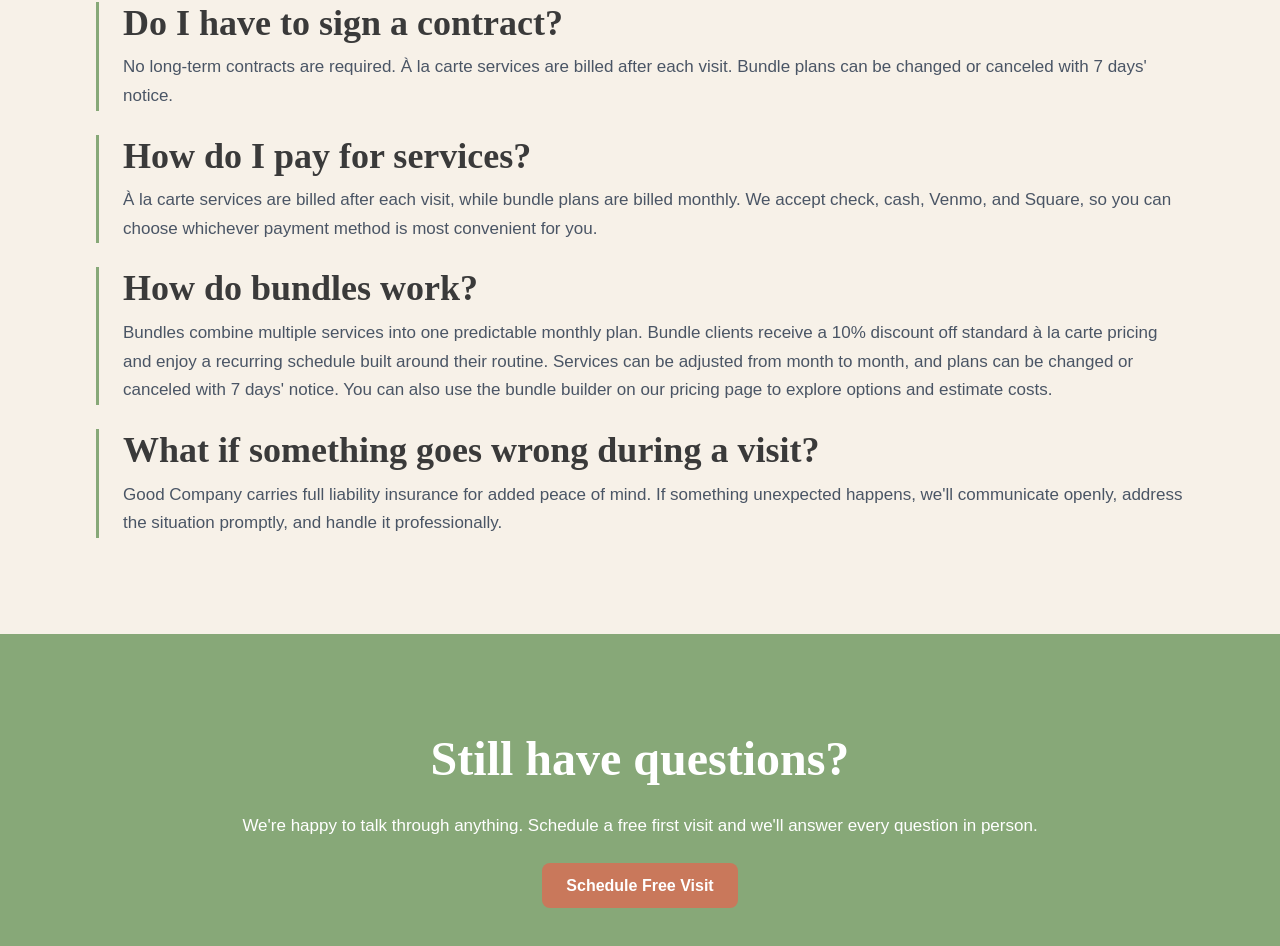
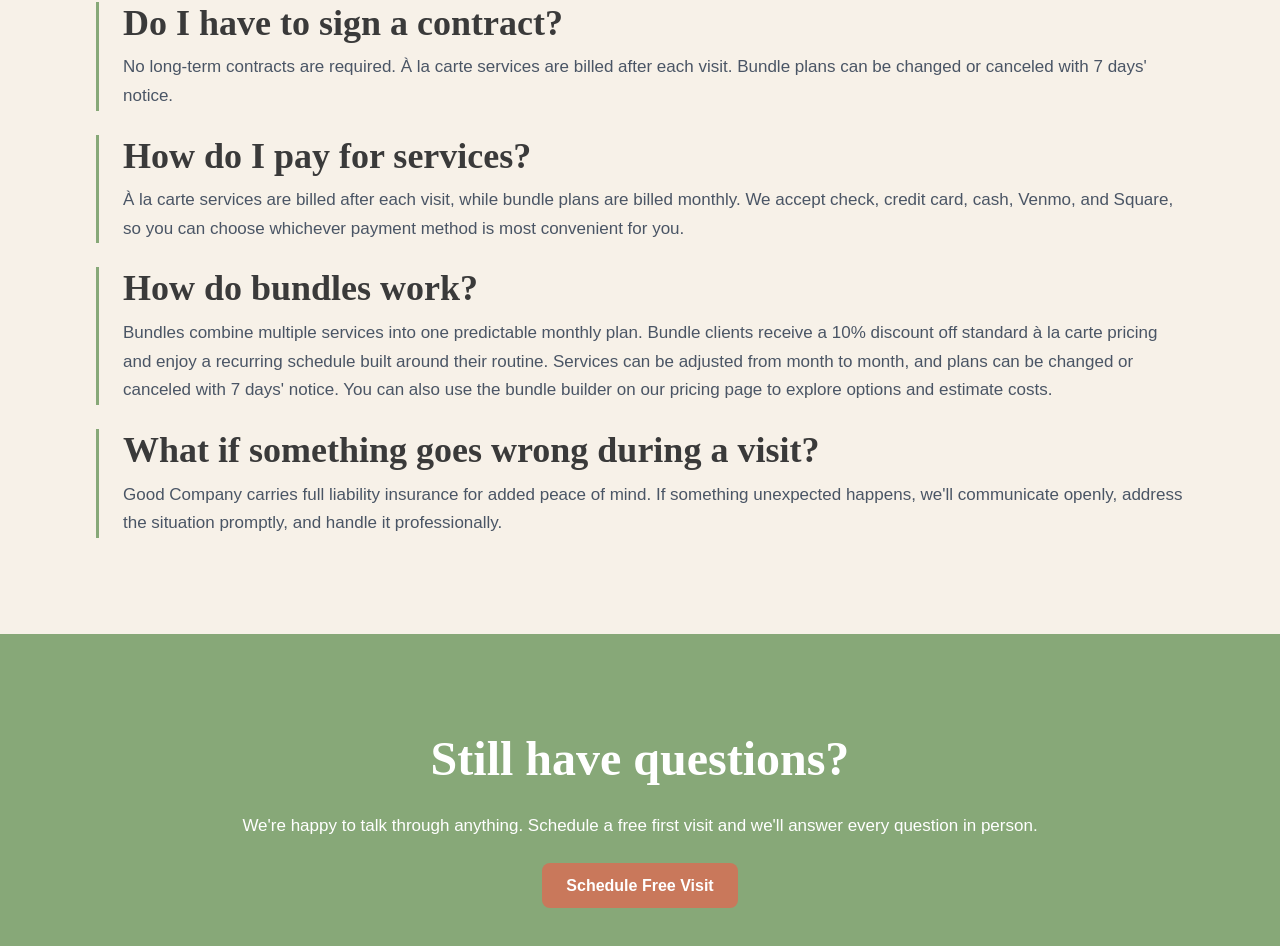
Before and after one commit to GoodCompanySCS/goodcompany-scs, a Next.js app: page /faq in a window 1280 px wide. Shown: the part 3379-4325 px from the top of the page. Built offline with nearby package versions, Linux system fonts and the light colour scheme.

Commit message:
Update page.tsx

```diff
--- a/app/faq/page.tsx
+++ b/app/faq/page.tsx
@@ -94,7 +94,7 @@ export default function FAQ() {
         },
         {
           q: "How do I pay for services?",
-          a: "À la carte services are billed after each visit, while bundle plans are billed monthly. We accept check, cash, Venmo, and Square, so you can choose whichever payment method is most convenient for you."
+          a: "À la carte services are billed after each visit, while bundle plans are billed monthly. We accept check, credit card, cash, Venmo, and Square, so you can choose whichever payment method is most convenient for you."
         },
         {
           q: "How do bundles work?",
```
